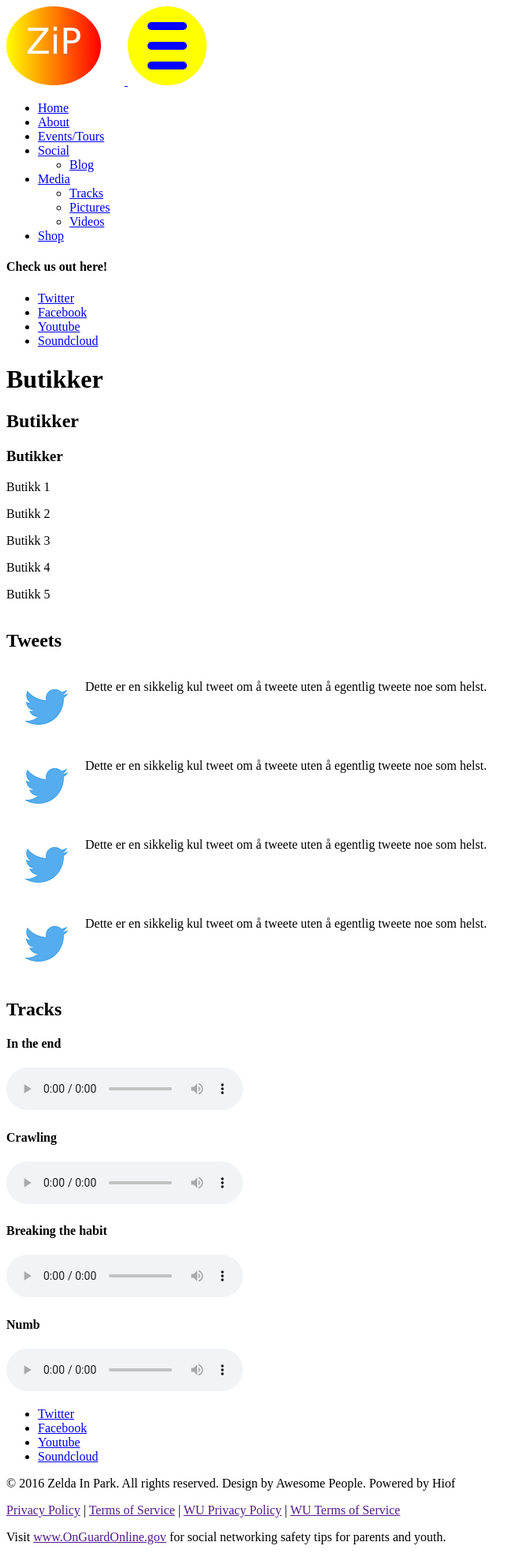
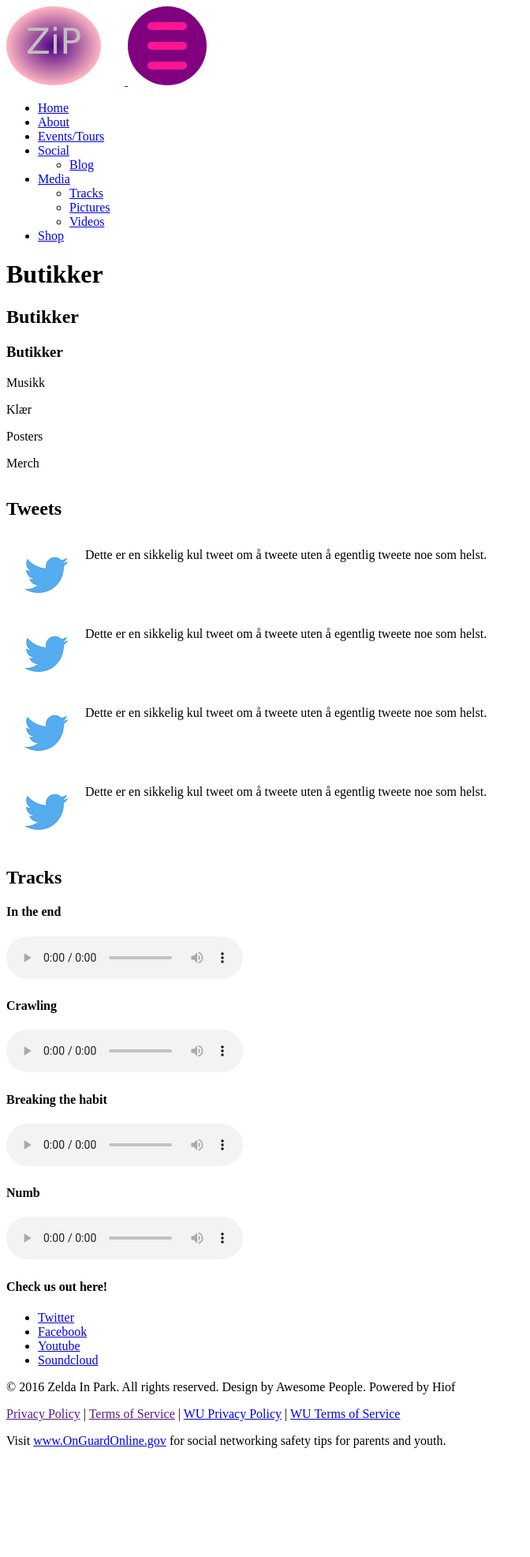
Before and after one commit to turidfs/zip, a PHP site: page /shop.php in a window 1280 px wide. Shown: the whole page at 79% size, without its empty margins (0-672 px from the left). After the commit the page ends 1834 px from the top, so only its background shows below. Run offline with PHP 8.4, Linux system fonts and the light colour scheme; some libraries are stand-ins or nearby versions.

Commit message:
Små endringer i footer, header og shop.

```diff
--- a/footer.php
+++ b/footer.php
@@ -1,5 +1,6 @@
 	<footer>
         <section id="social">
+            <h4>Check us out here!</h4>
 			<ul>
 				<li><a href="http://www.twitter.com">Twitter</a></li>
 				<li><a href="http://www.facebook.com">Facebook</a></li>
@@ -9,7 +10,7 @@
 		</section>
 		<section id="copyrights">
 			<p>© 2016 Zelda In Park. All rights reserved. Design by Awesome People. Powered by Hiof</p>
-			<p><a href="">Privacy Policy</a> | <a href="">Terms of Service</a> | <a href="">WU Privacy Policy</a> | <a href="">WU Terms of Service</a></p>
-			<p>Visit <a href="">www.OnGuardOnline.gov</a> for social networking safety tips for parents and youth.</p>
+			<p><a href="">Privacy Policy</a> | <a href="">Terms of Service</a> | <a href="http://wonderfulunion.com/#/wonderful_privacy">WU Privacy Policy</a> | <a href="http://wonderfulunion.com/#/wonderful_terms">WU Terms of Service</a></p>
+			<p>Visit <a href="https://www.consumer.ftc.gov/features/feature-0038-onguardonline">www.OnGuardOnline.gov</a> for social networking safety tips for parents and youth.</p>
 		</section>
 	</footer>
--- a/header.php
+++ b/header.php
@@ -3,21 +3,21 @@
         <a href="index.html">
             <svg height="100" width="150" class="logo">
             <defs>
-                <linearGradient id="grad1" x1="0%" y1="0%" x2="100%" y2="0%">
-                    <stop offset="0%" style="stop-color:rgb(255,255,0);stop-opacity:1" />
-                    <stop offset="100%" style="stop-color:rgb(255,0,0);stop-opacity:1" />
-                </linearGradient>
+                <radialGradient id="grad1" x1="0%" y1="0%" x2="100%" y2="0%">
+                    <stop offset="0%" style="stop-color:rgb(75,0,130);stop-opacity:1" />
+                    <stop offset="100%" style="stop-color:rgb(255,182,193);stop-opacity:1" />
+                </radialGradient>
             </defs>
             <ellipse cx="60" cy="50" rx="60" ry="50" fill="url(#grad1)" />
-            <text fill="#ffffff" font-size="45" font-family="Verdana" x="25" y="60">ZiP</text>
+            <text fill="silver" font-size="45" font-family="Verdana" x="25" y="60">ZiP</text>
             Sorry, your browser does not support inline SVG.
             </svg>
         </a>
         <svg width="100" height="100" class="menu" id="burger-button">
-            <circle cx="50" cy="50" r="50" fill="yellow" />
-            <rect x="25" y="20" rx="5" ry="10" width="50" height="10" style="fill:rgb(0,0,255);" />
-            <rect x="25" y="45" rx="5" ry="10" width="50" height="10" style="fill:rgb(0,0,255);" />
-            <rect x="25" y="70" rx="5" ry="10" width="50" height="10" style="fill:rgb(0,0,255);" />
+            <circle cx="50" cy="50" r="50" fill="purple" />
+            <rect x="25" y="20" rx="5" ry="10" width="50" height="10" fill="deeppink" />
+            <rect x="25" y="45" rx="5" ry="10" width="50" height="10" fill="deeppink" />
+            <rect x="25" y="70" rx="5" ry="10" width="50" height="10" fill="deeppink" />
         </svg>
 
         <!--<nav>
@@ -60,15 +60,4 @@
 				</li>
                 <li><a href="shop.php">Shop</a></li>
 			</ul>
-
-			<article id="social">
-				<h4>Check us out here!</h4>
-				<ul>
-					<li><a href="http://www.twitter.com">Twitter</a></li>
-					<li><a href="http://www.facebook.com">Facebook</a></li>
-					<li><a href="http://www.youtube.com">Youtube</a></li>
-					<li><a href="http://www.soundcloud.com">Soundcloud</a></li>
-				</ul>
-			</article>
-
 		</nav>
--- a/shop.php
+++ b/shop.php
@@ -13,11 +13,10 @@
         <h2>Butikker</h2>
         <article>
             <h3>Butikker</h3>
-            <p>Butikk 1</p>
-            <p>Butikk 2</p>
-            <p>Butikk 3</p>
-            <p>Butikk 4</p>
-            <p>Butikk 5</p>
+            <p>Musikk</p>
+            <p>Klær</p>
+            <p>Posters</p>
+            <p>Merch</p>
         </article>
         <aside>
             <?php include 'twitter.php'; ?>
```
